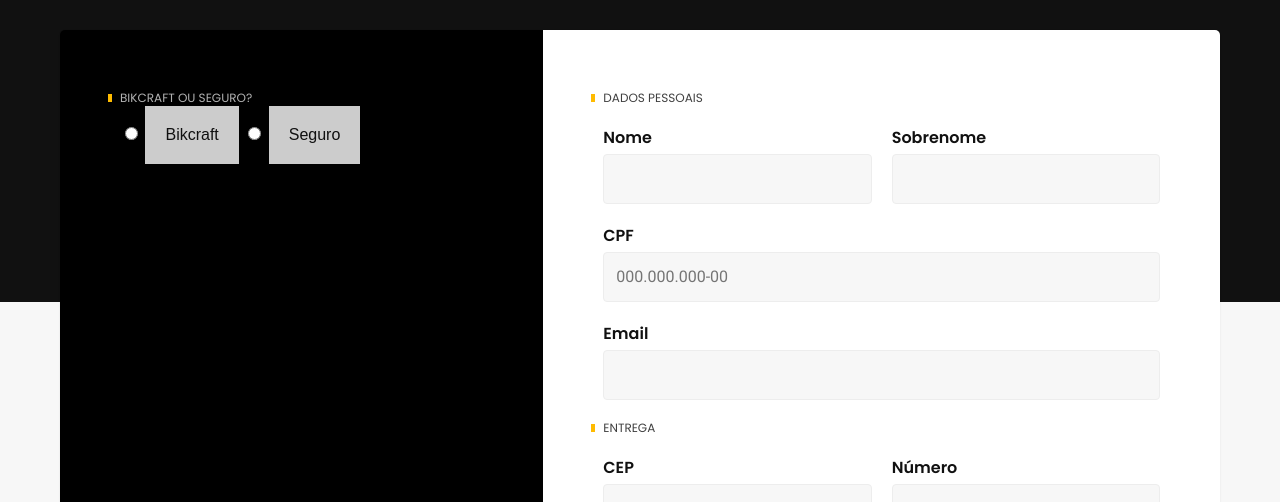
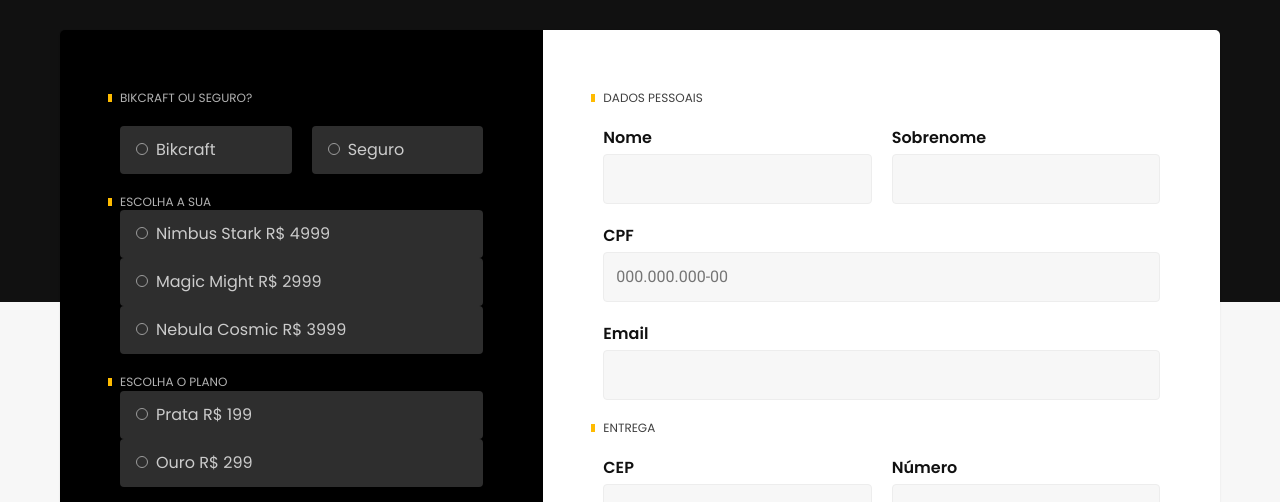
Before and after one commit to joao-lemes/bikcraft, a plain HTML site: page budget.html in a window 1280 px wide. Shown: the part 298-800 px from the top of the page. Drawn offline with Linux system fonts and the light colour scheme.

Commit message:
Styling select plan

```diff
--- a/budget.html
+++ b/budget.html
@@ -49,13 +49,26 @@
                 <label for="insurance">Seguro</label>
 
                 <div class="budget-content" id="budget-bikcraft">
-                    <h2 class="font-1-m color-0">Escolha a sua (BIKCRAFT)</h2>
-                    <p class="font-1-m color-0">Esse é um conteudo teste</p>
+                    <h2 class="font-1-xs color-5">Escolha a sua</h2>
+
+                    <input type="radio" name="product" value="nimbus" id="nimbus">
+                    <label for="nimbus">Nimbus Stark <span>R$ 4999</span></label>
+
+                    <input type="radio" name="product" value="magic" id="magic">
+                    <label for="magic">Magic Might <span>R$ 2999</span></label>
+
+                    <input type="radio" name="product" value="nebula" id="nebula">
+                    <label for="nebula">Nebula Cosmic <span>R$ 3999</span></label>
                 </div>
 
                 <div class="budget-content" id="budget-insurance">
-                    <h2 class="font-1-m color-0">Escolha o plano</h2>
-                    <p class="font-1-m color-0">Esse é um conteudo teste</p>
+                    <h2 class="font-1-xs color-5">Escolha o plano</h2>
+
+                    <input type="radio" name="product" value="silver" id="silver">
+                    <label for="silver">Prata <span>R$ 199</span></label>
+
+                    <input type="radio" name="product" value="gold" id="gold">
+                    <label for="gold">Ouro <span>R$ 299</span></label>
                 </div>
             </div>
             <div class="budget-data form">
--- a/css/budget/budget.css
+++ b/css/budget/budget.css
@@ -34,19 +34,55 @@
 .budget-product {
     border-radius: 5px 0 0 5px;
     background: var(--color-12);
+    display: grid;
+    grid-template-columns: repeat(2, 1fr);
+    gap: 20px;
+    align-content: start;
+}
+
+.budget-product > * {
+    grid-column: 1/-1;
+}
+
+.budget-product > label {
+    grid-column: initial;
 }
 
 .budget-product label {
-    background: #ccc;
-    padding: 20px;
-    display: inline-block;
+    font: 400 1rem/1.5 'Poppins', sans-serif;
+    color: var(--color-4);
+    background: var(--color-10);
+    display: block;
+    padding: 12px 16px;
+    border-radius: 4px;
+    cursor: pointer;
 }
 
-.budget-content {
-    padding: 20px;
-    background: #222;
-    margin: 20px 0;
-    display: none;
+.budget-product input {
+    opacity: 0;
+    position: absolute;
+    pointer-events: none;
+}
+
+.budget-product input:checked + label {
+    color: var(--color-11);
+    background: var(--color-0);
+}
+
+.budget-product label::before {
+    content: '';
+    display: inline-block;
+    box-sizing: border-box;
+    width: 12px;
+    height: 12px;
+    border: 1px solid var(--color-6);
+    border-radius: 50%;
+    margin-right: 8px;
+}
+
+.budget-product input:checked + label::before {
+    border-color: var(--color-7);
+    box-shadow: inset 0 0 0 3px var(--color-0), inset 0 0 0 6px var(--color-7);
 }
 
 #bikcraft:checked ~ #budget-bikcraft,
```
